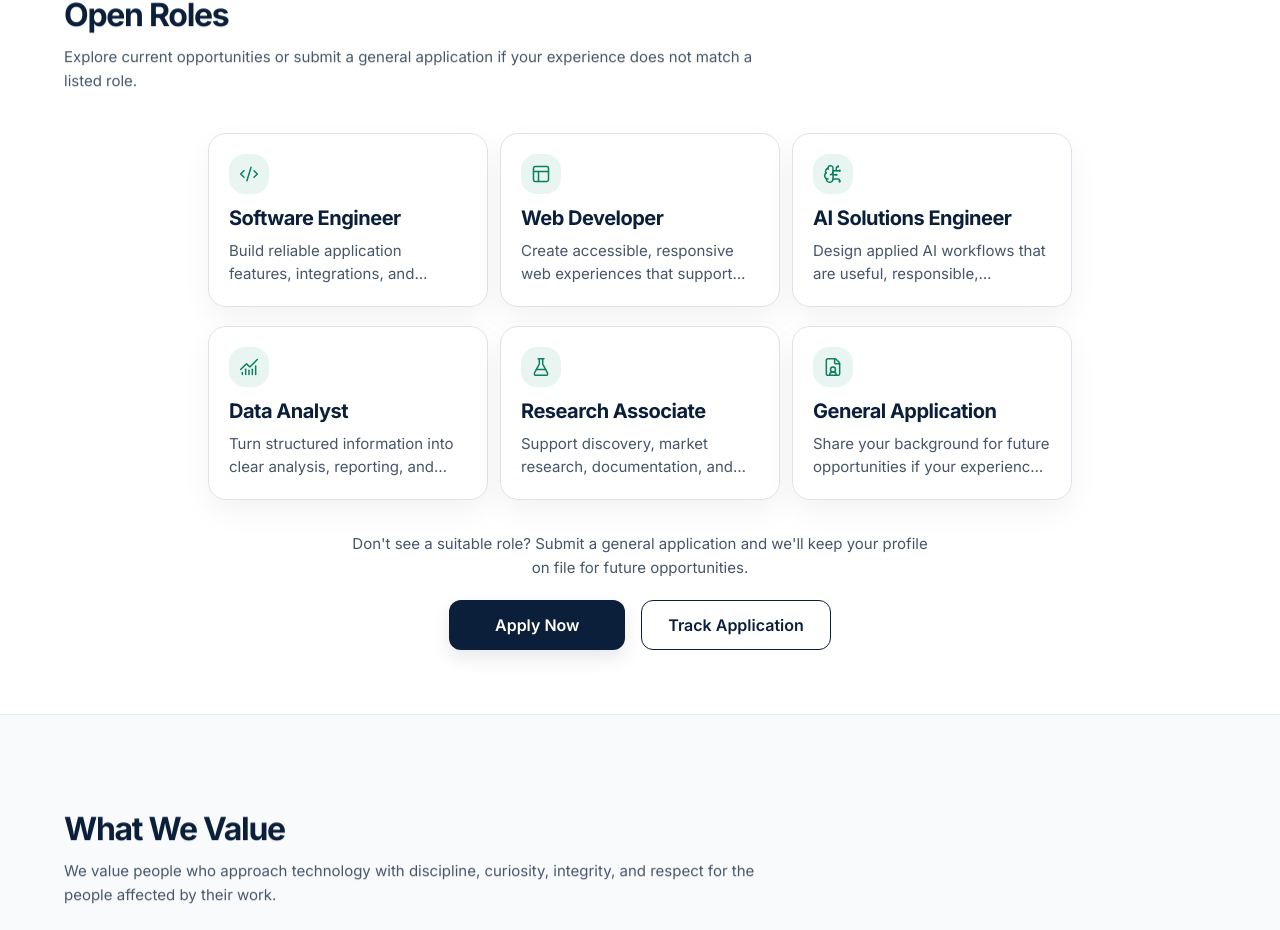
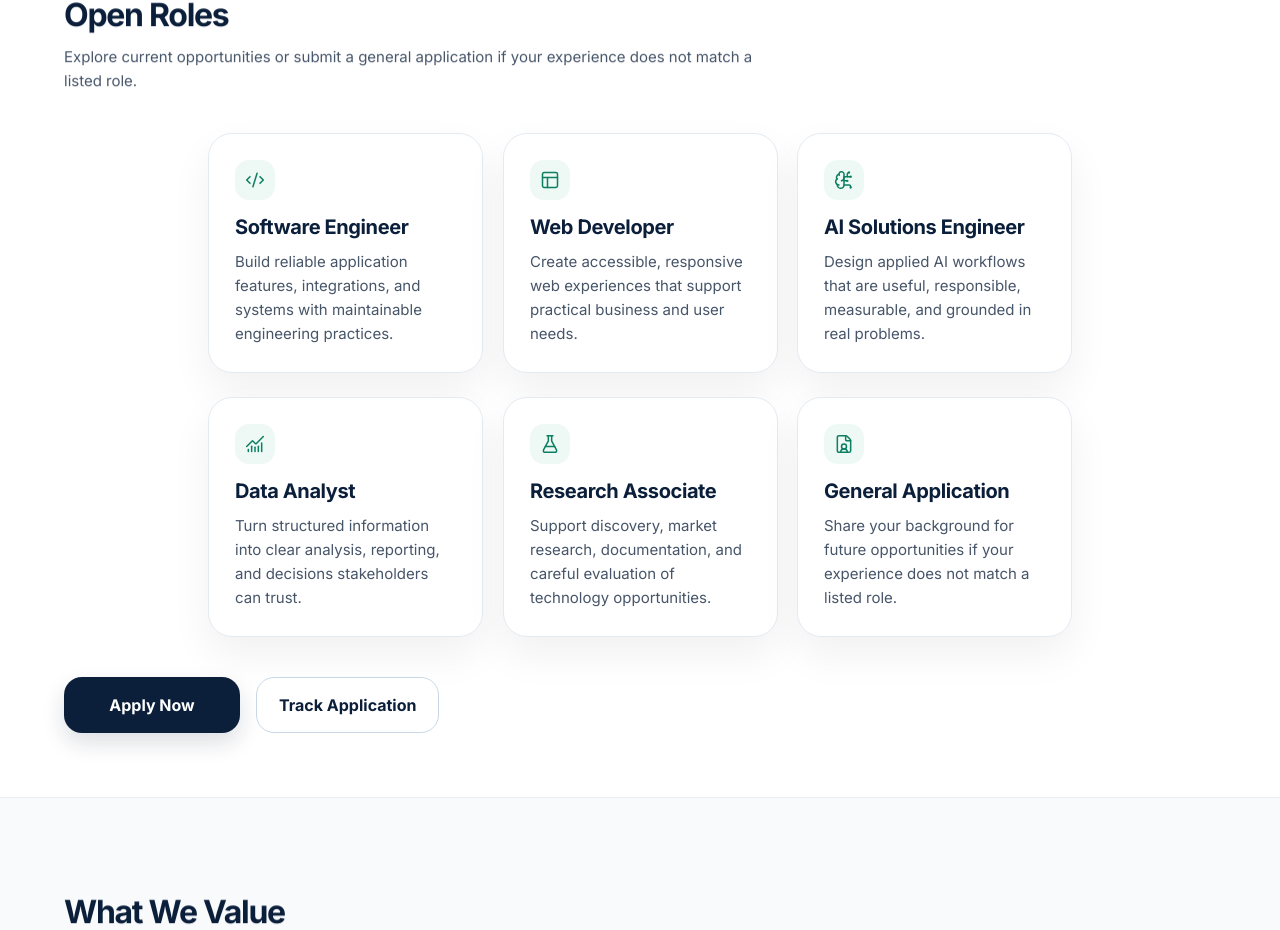
Before and after one commit to Zentric-Analytics/Zentricanalytics.com, a Next.js app: page /careers in a window 1280 px wide. Shown: the part 710-1640 px from the top of the page. Built offline with nearby package versions, Linux system fonts and the light colour scheme.

Commit message:
Restyle careers open roles cards

```diff
--- a/src/app/careers/page.tsx
+++ b/src/app/careers/page.tsx
@@ -140,26 +140,23 @@ export default function Careers() {
               </p>
             </Reveal>
 
-            <Stagger className="mx-auto mt-8 grid max-w-[22rem] gap-x-3 gap-y-5 sm:max-w-[54rem] sm:grid-cols-2 lg:mt-10 lg:grid-cols-3" delay={120} staggerDelay={90}>
+            <Stagger className="mx-auto mt-8 grid max-w-[22rem] gap-x-4 gap-y-5 sm:max-w-[54rem] sm:grid-cols-2 lg:mt-10 lg:grid-cols-3 lg:gap-x-5 lg:gap-y-6" delay={120} staggerDelay={90}>
               {roles.map(({ Icon, title, description }) => (
                 <article
                   key={title}
-                  className="group flex min-h-[9.5rem] min-w-0 flex-col rounded-[1.125rem] border border-[#DCE3EA] bg-white p-4 text-left shadow-[0_12px_30px_rgba(15,23,42,0.05)] transition duration-200 ease-out motion-safe:hover:-translate-y-1 hover:border-[#BFD0DD] hover:shadow-[0_16px_34px_rgba(15,23,42,0.08)] sm:min-h-[10rem] sm:p-5"
+                  className="group flex min-h-[13rem] min-w-0 flex-col rounded-[22px] border border-[#E3EAF1] bg-white p-5 text-left shadow-[0_18px_42px_rgba(15,23,42,0.06)] transition duration-200 ease-out motion-safe:hover:-translate-y-0.5 hover:border-[#D4DEE8] hover:shadow-[0_20px_46px_rgba(15,23,42,0.08)] sm:min-h-[13.5rem] sm:rounded-[24px] sm:p-6 lg:p-[26px]"
                 >
-                  <span className="flex size-10 shrink-0 items-center justify-center rounded-2xl bg-[#E8F5F0] text-[#0B7F60]">
-                    <Icon aria-hidden="true" className="size-5" strokeWidth={1.8} />
+                  <span className="flex size-9 shrink-0 items-center justify-center rounded-[14px] bg-[#EEF8F5] text-[#0B7F60] sm:size-10">
+                    <Icon aria-hidden="true" className="size-[18px] sm:size-5" strokeWidth={1.8} />
                   </span>
-                  <h3 className="mt-3 text-[18px] font-bold leading-[1.25] tracking-[-0.025em] text-[#0B1F3A] sm:text-[19px] lg:text-[20px]">{title}</h3>
-                  <p className="mt-2 min-w-0 overflow-hidden text-[14px] leading-[1.55] text-[#475569] lg:text-[15px] [display:-webkit-box] [-webkit-box-orient:vertical] [-webkit-line-clamp:2]">{description}</p>
+                  <h3 className="mt-3 text-[18px] font-bold leading-[1.3] tracking-[-0.02em] text-[#0B1F3A] sm:mt-3.5 sm:text-[20px]">{title}</h3>
+                  <p className="mt-2.5 max-w-[18rem] min-w-0 text-[14px] font-normal leading-[1.6] text-[#475569] sm:text-[15px]">{description}</p>
                 </article>
               ))}
             </Stagger>
 
-            <Reveal className="mx-auto mt-8 flex max-w-[36rem] flex-col items-center text-center" delay={160}>
-              <p className="text-[14px] leading-[1.6] text-[#475569] sm:text-[15px]">
-                Don&apos;t see a suitable role? Submit a general application and we&apos;ll keep your profile on file for future opportunities.
-              </p>
-              <div className="mt-5 flex w-full max-w-[22rem] flex-col items-center gap-3 sm:max-w-none sm:flex-row sm:justify-center sm:gap-4">
+            <Reveal className="mt-8 flex flex-col items-start lg:mt-10" delay={160}>
+              <div className="flex w-full flex-col items-center gap-3 sm:max-w-none sm:flex-row sm:justify-center sm:gap-4 sm:w-auto [&_.btn]:min-h-14 [&_.btn]:rounded-[16px] [&_.btn]:px-[22px] [&_.btn]:py-[15px] [&_.btn]:text-[16px] [&_.btn]:font-bold [&_.btn]:leading-none sm:[&_.btn]:rounded-[18px] [&_.btn-primary]:bg-[#0B1F3A] [&_.btn-primary]:text-white [&_.btn-primary]:shadow-[0_10px_22px_rgba(11,31,58,0.14)] hover:[&_.btn-primary]:bg-[#123052] hover:[&_.btn-primary]:shadow-[0_12px_26px_rgba(11,31,58,0.18)] [&_.btn-secondary]:border [&_.btn-secondary]:border-[#C8D7E5] [&_.btn-secondary]:bg-white [&_.btn-secondary]:text-[#0B1F3A] [&_.btn-secondary]:shadow-none hover:[&_.btn-secondary]:border-[#B7C9DA] hover:[&_.btn-secondary]:bg-[#F6FAFD] sm:[&_.btn]:min-w-[11rem]">
                 <Link className="btn btn-primary za-button-motion w-full text-base sm:w-auto sm:min-w-[11rem]" href="/apply">Apply Now</Link>
                 <Link className="btn btn-secondary za-button-motion w-full text-base sm:w-auto sm:min-w-[11rem]" href="/track">Track Application</Link>
               </div>
```
